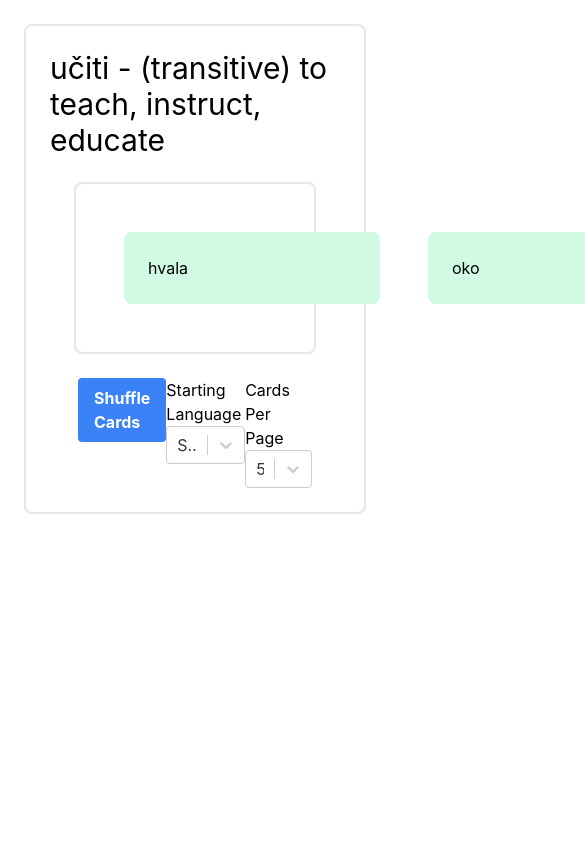
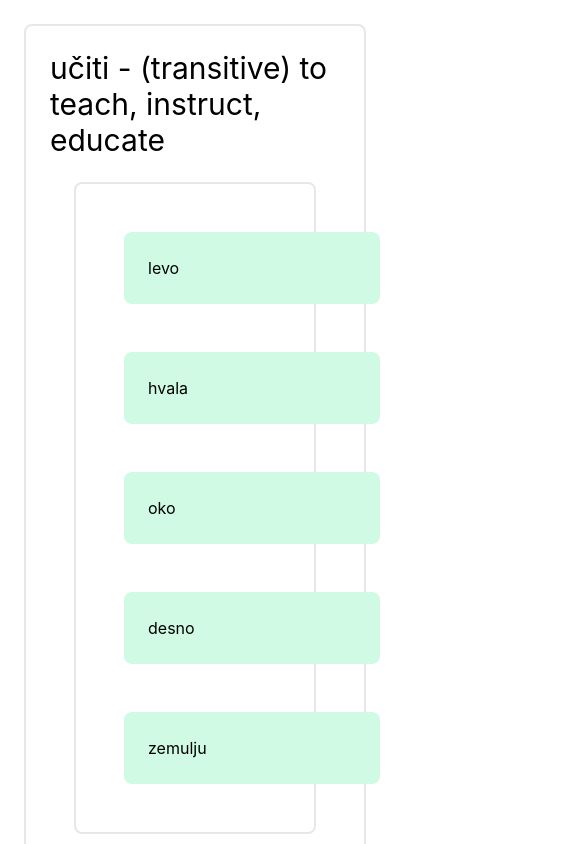
Before and after one commit to MarkNenadov/uciti, a React (Create React App) app: page / in a window 390 px wide. Shown: the top 844 px of the page, 585 px wide, since content can reach past the window. Built offline with nearby package versions, Linux system fonts and the light colour scheme.

Commit message:
some styling and extracted data from App.tsx

```diff
--- a/src/App.tsx
+++ b/src/App.tsx
@@ -1,24 +1,20 @@
 import { FlashCardStack } from './Components/FlashCardStack';
 import { FlashCardControlBar } from './Components/FlashCardControlBar';
 import { FlashCard } from './Model/FlashCard'
-import React, { useState } from 'react';
+import React, { useEffect, useMemo, useState } from 'react';
 import { pickRandomItems } from './Utils/RandomUtils';
+import { getAllFlashCards } from "./FlashCardData";
 
 function App() {
-  const allFlashCards: FlashCard[] = [
-    {serbianTranslation: "hvala", englishTranslation: "thank you"},
-    {serbianTranslation: "mačka", englishTranslation: "cat"},
-    {serbianTranslation: "lisica", englishTranslation: "fox"},
-    {serbianTranslation: "oko", englishTranslation: "eye"},
-    {serbianTranslation: "ručak", englishTranslation: "lunch"},
-    {serbianTranslation: "levo", englishTranslation: "left"},
-    {serbianTranslation: "desno", englishTranslation: "right"},
-    {serbianTranslation: "teško", englishTranslation: "hard"}
-  ];
+  const allFlashCards: FlashCard[] = useMemo( () => getAllFlashCards(), [] );
 
   const [cardsPerPage, setCardsPerPage] = useState( 5 );
   const [startingLanguage, setStartingLanguage] = useState( "SR" );
   const [selectedFlashCards, setSelectedFlashCards] = useState( pickRandomItems( allFlashCards, cardsPerPage ) );
+
+  useEffect( () => {
+    setSelectedFlashCards( pickRandomItems( allFlashCards, cardsPerPage ) );
+  }, [cardsPerPage, allFlashCards]);
 
   return (
     <div className="border-2 rounded-lg w-7/8 m-6 p-6">
--- a/src/Components/FlashCardControlBar.tsx
+++ b/src/Components/FlashCardControlBar.tsx
@@ -15,8 +15,8 @@ export function FlashCardControlBar( props: FlashCardStackProps ) {
     const languageOptions = [ {value: "SR", label: "Srpski" },  {value: "EN", label: "English" }  ];
 
     return (
-        <div className="flex justify-between pl-7 pr-7 w-full">
-        <div>
+        <div className="flex flex-col md:flex-row md:justify-between pl-7 pr-7 w-full">
+        <div className="pb-5 md:pb-0">
            {
              cardCount > cardsPerPage && (
                <div
@@ -28,7 +28,7 @@ export function FlashCardControlBar( props: FlashCardStackProps ) {
              )
            }
          </div>
-         <div>
+         <div className="pb-5 md:pb-0">
            <label>Starting Language</label>
            <Select
              value={languageOptions.find( l => l.value === startingLanguage )}
@@ -38,7 +38,7 @@ export function FlashCardControlBar( props: FlashCardStackProps ) {
              } }
            />
          </div>
-         <div>
+         <div className="pb-5 md:pb-0">
            <label>Cards Per Page</label>
            <Select
              value={cardsPerPageOptions.find( c => c.value === cardsPerPage )}
--- a/src/Components/FlashCardStack.tsx
+++ b/src/Components/FlashCardStack.tsx
@@ -10,7 +10,7 @@ interface FlashCardStackProps {
 export function FlashCardStack( props: FlashCardStackProps ) {
     const {flashCards, startingLanguage} = props;
     return (
-        <div  className="flex flex-row border-2 rounded-lg w-7/8 m-6 p-6">
+        <div  className="flex flex-wrap border-2 rounded-lg w-7/8 m-6 p-6">
             {
                 flashCards.map( ( flashCard: FlashCard, index: number ) => (
                     <FlashCardView
--- a/src/Components/FlashCardView.tsx
+++ b/src/Components/FlashCardView.tsx
@@ -12,7 +12,7 @@ export function FlashCardView( props: FlashCardProps ) {
     const [showSerbian, setShowSerbian] = useState( startingLanguage === "SR" );
 
     useEffect( () => {
-        setShowSerbian( startingLanguage === "SR" )
+        setShowSerbian( startingLanguage === "SR")
     }, [startingLanguage] );
 
     return (
--- /dev/null
+++ b/src/FlashCardData.ts
@@ -0,0 +1,13 @@
+export const getAllFlashCards = () => {
+    return [
+        {serbianTranslation: "hvala", englishTranslation: "thank you"},
+        {serbianTranslation: "mačka", englishTranslation: "cat"},
+        {serbianTranslation: "lisica", englishTranslation: "fox"},
+        {serbianTranslation: "oko", englishTranslation: "eye"},
+        {serbianTranslation: "ručak", englishTranslation: "lunch"},
+        {serbianTranslation: "levo", englishTranslation: "left"},
+        {serbianTranslation: "zemulju", englishTranslation: "world/earth"},
+        {serbianTranslation: "desno", englishTranslation: "right"},
+        {serbianTranslation: "teško", englishTranslation: "hard"}
+      ];
+}
--- a/src/index.css
+++ b/src/index.css
@@ -483,11 +483,11 @@ video {
 .cursor-pointer {
   cursor: pointer;
 }
-.flex-row {
-  flex-direction: row;
+.flex-col {
+  flex-direction: column;
 }
-.justify-between {
-  justify-content: space-between;
+.flex-wrap {
+  flex-wrap: wrap;
 }
 .rounded {
   border-radius: 0.25rem;
@@ -516,6 +516,9 @@ video {
 .py-2 {
   padding-top: 0.5rem;
   padding-bottom: 0.5rem;
+}
+.pb-5 {
+  padding-bottom: 1.25rem;
 }
 .pl-7 {
   padding-left: 1.75rem;
@@ -558,3 +561,18 @@ code {
   --tw-bg-opacity: 1;
   background-color: rgb(167 243 208 / var(--tw-bg-opacity));
 }
+
+@media (min-width: 768px) {
+
+  .md\:flex-row {
+    flex-direction: row;
+  }
+
+  .md\:justify-between {
+    justify-content: space-between;
+  }
+
+  .md\:pb-0 {
+    padding-bottom: 0px;
+  }
+}
```
